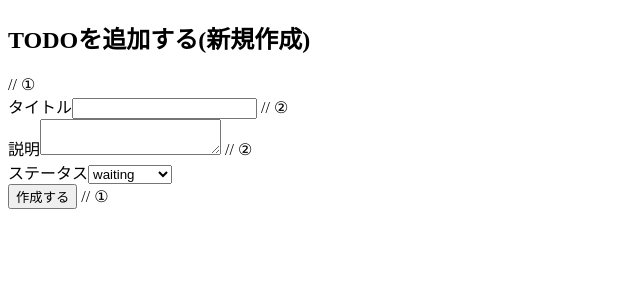
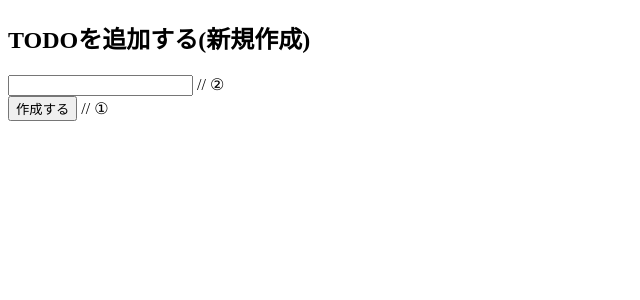
Before and after one commit to takamai0611/Vue-todo, a Vue app: page /new in a window 1280 px wide. Shown: the top 300 px of the page, without its empty margins (0-640 px from the left). Built offline with nearby package versions, Linux system fonts and the light colour scheme.

Commit message:
delete:不要な記述を消去

```diff
--- a/src/views/AddTodo.vue
+++ b/src/views/AddTodo.vue
@@ -1,22 +1,8 @@
 <template>
     <h2>TODOを追加する(新規作成)</h2>
-    <form @submit.prevent="onSubmit"> // ①
+    <form @submit.prevent="onSubmit">
       <div>
-        <label for="title">タイトル</label>
         <input type="text" id="title" v-model="data.title" /> // ②
-      </div>
-      <div>
-        <label for="description">説明</label>
-        <textarea id="description" v-model="data.description" /> // ②
-      </div>
-      <div>
-        <label for="status">ステータス</label>
-        <select id="status" v-model="data.status"> // ②
-          <option value="waiting">waiting</option>
-          <option value="working">working</option>
-          <option value="completed">completed</option>
-          <option value="pending">pending</option>
-        </select>
       </div>
       <button @click="onSubmit">作成する</button> // ①
     </form>
```
